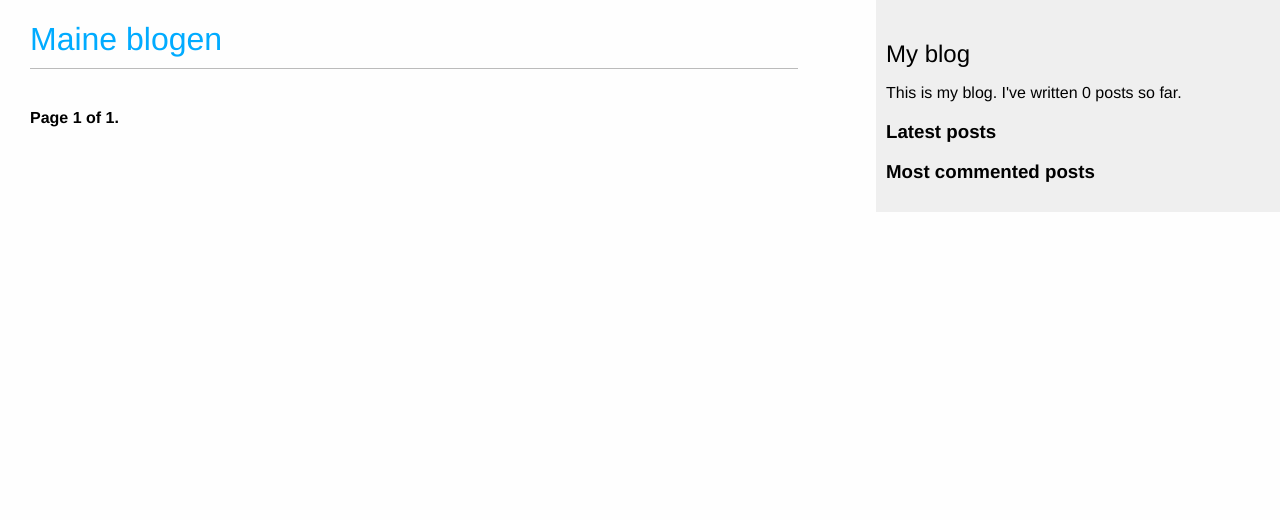
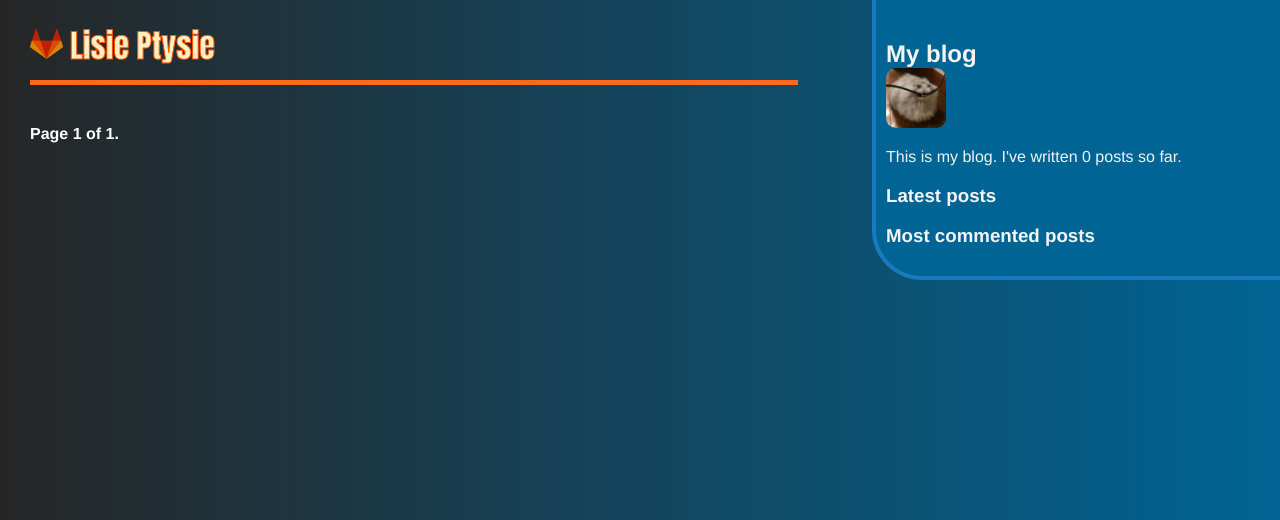
Before and after one commit to SlowikowskiMichal/Internety, a Django app: page /blog/ in a window 1280 px wide. Shown: the top 520 px of the page. Run offline with Django 3.2, Linux system fonts and the light colour scheme; data that the repository does not hold is empty.

Commit message:
Revert "Revert "Final""
This reverts commit 2b81ea7693c4d2f5c193f039fc418ef95679ff1c.

```diff
--- a/Internety/blog/static/blog/css/blog.css
+++ b/Internety/blog/static/blog/css/blog.css
@@ -2,23 +2,62 @@ body {
     margin: 0;
     padding: 0;
     font-family: helvetica, sans-serif;
-    background-color: #fefefe
+    background-image: linear-gradient(to right, #262626, #006494);
+    color: #ffffff;
+}
+
+a.title {
+    color: #ffefc2;
+    -webkit-text-stroke-width: 1px;
+    -webkit-text-stroke-color: #fb5300;
+    text-decoration: solid;
+    font-family: Impact, helvetica, sans-serif;
+}
+
+    a.title:hover {
+        color: #fff5d9;
+        -webkit-text-stroke-width: 1px;
+        -webkit-text-stroke-color: #fb5300;
+        text-decoration: solid;
+        font-family: Impact, helvetica, sans-serif;
+    }
+
+img.title{
+    height: 30px;
+    width: auto;
+}
+
+.post {
+    border-bottom: 1px solid #f19953
+}
+
+.postbody {
+    margin: 0;
+    padding-left: 10px;
+    border-left: 5px solid #ffdd63
 }
 
 a {
-    color: #00abff;
+    color: #ff6919;
     text-decoration: none;
 }
 
+    a:hover {
+        color: #ffdd63;
+        text-decoration: dotted;
+    }
+
 h1 {
     font-weight: normal;
-    border-bottom: 1px solid #bbb;
+    border-bottom: 5px solid #ff6919;
     padding: 0 0 10px 0;
+    color: #e94f37;
 }
 
 h2 {
-    font-weight: normal;
+    font-weight: bold;
     margin: 30px 0 0;
+
 }
 
 #content {
@@ -31,15 +70,65 @@ h2 {
     float: right;
     width: 30%;
     padding: 10px;
-    background: #efefef;
+    background: #006494;
     height: 100%;
+    border-left-style: solid;
+    border-bottom-style: solid;
+    border-color: #197bbd;
+    border-left-width: 4px;
+    border-bottom-width: 4px;
+    border-radius: 0px 0px 0px 50px;
+    color: #f4f4f4;
 }
 
+img.sidebar {
+    border-radius: 10px;
+    margin-left: auto;
+    margin-right: auto;
+    height: 60px;
+    width: auto;
+}
+
+a.sidebar {
+    color: #ffdd63;
+}
+
+a.sidebar:visited {
+    color: #f5e2c8;
+}
+
+    a.sidebar:hover {
+        color: #f95738;
+    }
+
+
+p.tags {
+    margin-top: -20px;
+    margin-bottom: 20px;
+    padding: 0;
+    font-size: 12px;
+}
+
+a.tags {
+    color: #4a95db;
+}
+
+    a.tags:visited {
+        color: #abd6ff;
+    }
+
+a.tags:hover {
+    color: #0057c0;
+}
+
+
 p.date {
-    color: #ccc;
+    color: #c7f2ff;
     font-family: georgia, serif;
     font-size: 12px;
     font-style: italic;
+    margin-top: 0px;
+    margin-bottom: 0px;
 }
 
 /* pagination */
@@ -52,7 +141,7 @@ p.date {
 label {
     float: left;
     clear: both;
-    color: #333;
+    color: #c7f2ff;
     margin-bottom: 4px;
 }
 
@@ -88,11 +177,11 @@ input, textarea {
 }
 
     .comment:nth-child(even) {
-        background: #efefef;
+        background-image: linear-gradient(to left, #262626, #006494);
     }
 
     .comment .info {
         font-weight: bold;
         font-size: 12px;
-        color: #666;
+        color: #ffdd63;
     }
--- a/Internety/blog/templates/blog/base.html
+++ b/Internety/blog/templates/blog/base.html
@@ -9,22 +9,34 @@
 <body>
     <div id="content">
         <h1>
-            <a href="/blog/">Maine blogen</a>
+            <a class="title" href="/blog/">
+            <img class="title" src="{% static "/blog/logo.png" %}" />
+            Lisie Ptysie
+            </a>
         </h1>
         {% block content %}
         {% endblock %}
     </div>
     <div id="sidebar">
         <h2>My blog</h2>
+        <img class="sidebar" src="{% static "/blog/zdj2.jpg" %}">
         <p>This is my blog. I've written {% total_posts %} posts so far.</p>
         <h3>Latest posts</h3>
-        {% show_latest_posts 3 %}
+        {% get_latest_posts 3 as latest_posts%}
+        <ul>
+        {% for post in latest_posts %}
+            <li>
+                <a class="sidebar" href="{{ post.get_absolute_url }}">{{ post.title }}</a>
+            </li>
+        {% endfor %}
+        </ul>
+
         <h3>Most commented posts</h3>
         {% get_most_commented_posts as most_commented_posts %}
         <ul>
         {% for post in most_commented_posts %}
             <li>
-                <a href="{{ post.get_absolute_url }}">{{ post.title }}</a>
+                <a class="sidebar" href="{{ post.get_absolute_url }}">{{ post.title }}</a>
             </li>
         {% endfor %}
         </ul>
--- a/Internety/blog/templates/blog/post/list.html
+++ b/Internety/blog/templates/blog/post/list.html
@@ -6,25 +6,33 @@
 {% if tag %}
         <h2>Posts tagged with "{{ tag.name }}"</h2>
     {% endif %}
+
     {% for post in posts %}
+    <div class="post">
         <h2>
             <a href="{{ post.get_absolute_url }}">
                 {{ post.title }}
             </a>
+        </h2>
+        <p class="date">
+            Published {{ post.publish }} by {{ post.author }}
+        </p>
+        <div class="postbody">
+        {{ post.body|markdown|truncatewords_html:30 }}
+        </div>
+                <h2>
                     <p class="tags">
                         Tags:
                         {% for tag in post.tags.all %}
-        <a href="{% url "blog:post_list_by_tag" tag.slug %}">
+                        <a class="tags" href="{% url "blog:post_list_by_tag" tag.slug %}">
                             {{ tag.name }}
                         </a>
                         {% if not forloop.last %}, {% endif %}
                         {% endfor %}
                 </p>
                 </h2>
-<p class="date">
-    Published {{ post.publish }} by {{ post.author }}
-</p>
-{{ post.body|markdown|truncatewords_html:30 }}
+
+    </div>
 {% endfor %}
 {% include "pagination.html" with page=posts %}
 {% endblock %}
--- a/Internety/blog/templatetags/blog_tags.py
+++ b/Internety/blog/templatetags/blog_tags.py
@@ -22,6 +22,11 @@ def get_most_commented_posts(count=5):
         total_comments=Count('comments')
         ).order_by('-total_comments')[:count]
 
+@register.simple_tag
+def get_latest_posts(count=5):
+    return Post.published.order_by('-publish')[:count]
+
+
 @register.filter(name='markdown')
 def markdown_format(text):
     return mark_safe(markdown.markdown(text))
```
Also changed, not shown: Internety/blog/templates/blog/post/detail.html (+7 -5 lines), Internety/blog/static/blog/logo.png (added), Internety/blog/static/blog/zdj.jpg (added), Internety/blog/static/blog/zdj2.jpg (added). Lines whose indentation alone changed are shown as unchanged.
